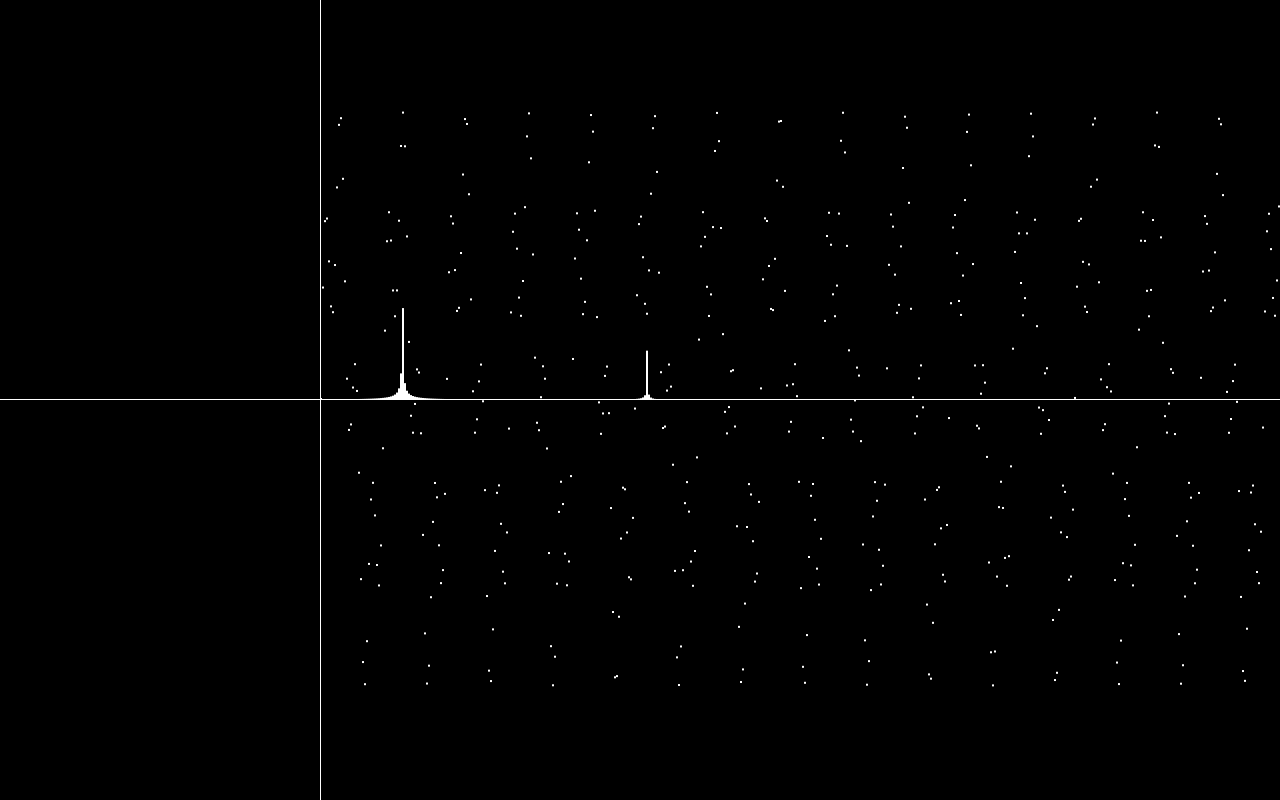
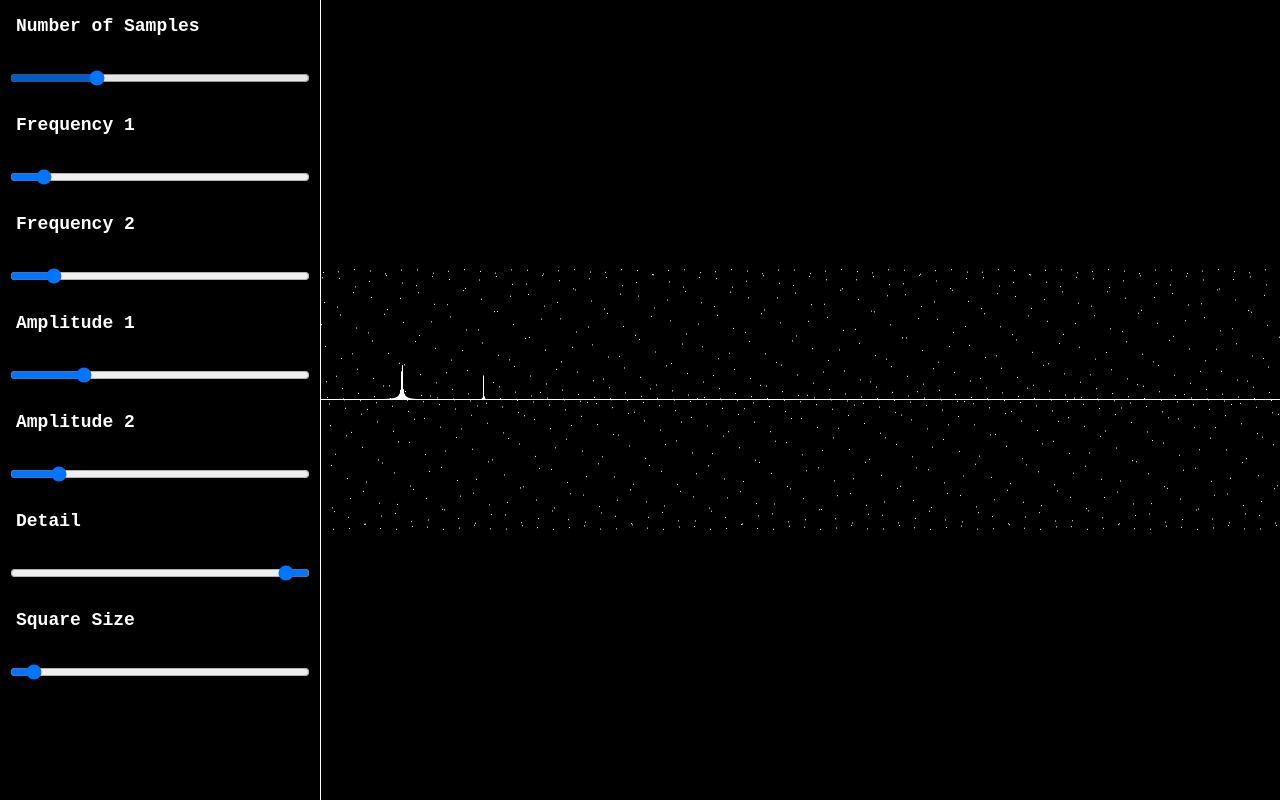
Before and after one commit to N-bred/waveVisualizer, a plain HTML site: page index.html in a window 1280 px wide. Drawn offline with Linux system fonts and the light colour scheme.

Commit message:
Added GUI

```diff
--- a/app.js
+++ b/app.js
@@ -21,8 +21,7 @@ ctx.fillStyle = 'white'
 
 const axisLineWidth = 1;
 
-ctx.fillRect(0, -HEIGHT / 2, axisLineWidth, HEIGHT)
-ctx.fillRect(-WIDTH / 4, 0, WIDTH, axisLineWidth)
+
 
 ctx.stroke()
 
@@ -40,7 +39,7 @@ const complex = (re, im, freq) => {
             return complex(this.re / n, this.im / n, this.freq);
         },
 
-        magnitude(){
+        magnitude() {
             return Math.sqrt(this.re * this.re + this.im * this.im);
         },
 
@@ -50,17 +49,22 @@ const complex = (re, im, freq) => {
     }
 }
 
-const signal = []
-// const signal = [100, 100, 100, -100, -100, -100, 100, 100, 100, -100, -100, -100]
-const N = 128;
-const freq = 4;
-const freq2 = 5;
-const amp = 100;
-const duration = 1;
-const delta_t = duration / N;
+let signal = []
 
-for (let i = 0; i < N ; i+=.1) {
-    signal.push(((amp * Math.sin(i * 2)) + (50 * Math.sin(i * 8))))
+const props = {
+    N: 128,
+    freq: 4,
+    freq2: 8,
+    amp: 100,
+    amp2: 50,
+    detail: 0.1,
+    squareSize: 1,
+}
+
+const createArray = () => {
+    for (let i = 0; i < props.N; i += props.detail) {
+        signal.push(((props.amp * Math.sin(i * props.freq)) + (props.amp2 * Math.sin(i * props.freq2))))
+    }
 }
 
 function dft(x) {
@@ -86,15 +90,30 @@ function dft(x) {
 
 
 // Canvas Function drawer
+let values = dft(signal)
+let frameRequest = null;
 
-const squareSize = 2;
+const animate = (i) => {
+    ctx.clearRect(-WIDTH / 2, -HEIGHT / 2, WIDTH * 2, HEIGHT * 2);
+    ctx.fillRect(0, -HEIGHT / 2, axisLineWidth, HEIGHT)
+    ctx.fillRect(0, 0, WIDTH, axisLineWidth)
 
-signal.forEach((val, i) => {
-    ctx.fillRect(i * squareSize, val * squareSize, squareSize, squareSize)
-})
+    signal.forEach((val, i) => {
+        ctx.fillRect(i * props.squareSize, val * props.squareSize, props.squareSize, props.squareSize)
+    })
 
-const values = dft(signal)
+    values.forEach((c, i) => {
+        ctx.fillRect(i * props.squareSize, 0 * props.squareSize, props.squareSize, props.squareSize * c.magnitude())
+    })
 
-values.forEach((c, i) => {
-    ctx.fillRect(i * squareSize, 0 * squareSize, squareSize, squareSize * c.magnitude())
-})
+    frameRequest = requestAnimationFrame(animate)
+}
+
+const rebuild = () => {
+    signal = [];
+    createArray();
+    values = dft(signal);
+}
+
+rebuild()
+animate()
--- /dev/null
+++ b/gui.js
@@ -0,0 +1,114 @@
+// GUI
+
+const N1el = document.getElementById('numberOfSamples')
+const freq1el = document.getElementById('freq1')
+const freq2el = document.getElementById('freq2')
+const amp1el = document.getElementById('amp1')
+const amp2el = document.getElementById('amp2')
+const detailel = document.getElementById('detail')
+const squareSizeel = document.getElementById('squareSize')
+
+N1el.value = props.N
+freq1el.value = props.freq
+freq2el.value = props.freq2
+amp1el.value = props.amp
+amp2el.value = props.amp2
+detailel.value = props.detail
+squareSizeel.value = props.squareSize
+
+N1el.addEventListener('mousemove', e => {
+    const val = parseFloat(e.target.value);
+    props.N = val;
+    rebuild()
+})
+
+N1el.addEventListener('change', e => {
+    const val = parseFloat(e.target.value);
+    props.N = val;
+    rebuild()
+})
+
+freq1el.addEventListener('mousemove', e => {
+    let val = parseFloat(e.target.value);
+    props.freq = val;
+    rebuild()
+})
+
+freq1el.addEventListener('change', e => {
+    let val = parseFloat(e.target.value);
+    props.freq = val;
+    rebuild()
+})
+
+
+freq2el.addEventListener('mousemove', e => {
+    const val = parseFloat(e.target.value);
+    props.freq2 = val;
+    rebuild()
+})
+
+freq2el.addEventListener('change', e => {
+    const val = parseFloat(e.target.value);
+    props.freq2 = val;
+    rebuild()
+})
+
+
+amp1el.addEventListener('mousemove', e => {
+    const val = parseFloat(e.target.value);
+    props.amp = val;
+    rebuild()
+})
+amp1el.addEventListener('change', e => {
+    const val = parseFloat(e.target.value);
+    props.amp = val;
+    rebuild()
+})
+
+amp2el.addEventListener('mousemove', e => {
+    const val = parseFloat(e.target.value);
+    props.amp2 = val;
+    rebuild()
+})
+amp2el.addEventListener('change', e => {
+    const val = parseFloat(e.target.value);
+    props.amp2 = val;
+    rebuild()
+})
+
+detailel.addEventListener('mousemove', e => {
+    const val = parseFloat(e.target.value);
+    props.detail = val;
+    rebuild()
+})
+detailel.addEventListener('change', e => {
+    const val = parseFloat(e.target.value);
+    props.detail = val;
+    rebuild()
+})
+
+squareSizeel.addEventListener('mousemove', e => {
+    const val = parseFloat(e.target.value);
+    props.squareSize = val;
+    rebuild()
+})
+squareSizeel.addEventListener('change', e => {
+    const val = parseFloat(e.target.value);
+    props.squareSize = val;
+    rebuild()
+})
+
+
+let paused = false;
+
+window.addEventListener('keyup', (e) => {
+    if (e.key === 'p') {
+        if (paused) {
+            animate();
+            paused = false;
+        } else {
+            cancelAnimationFrame(frameRequest)
+            paused = true;
+        }
+    }
+})
--- a/index.html
+++ b/index.html
@@ -1,13 +1,35 @@
 <!DOCTYPE html>
 <html lang="en">
+
 <head>
     <meta charset="UTF-8">
     <meta name="viewport" content="width=device-width, initial-scale=1.0">
     <title>DFT</title>
     <link rel="stylesheet" href="styles.css">
     <script src="app.js" defer></script>
+    <script src="gui.js" defer></script>
 </head>
+
 <body>
     <canvas id="canvas"></canvas>
+
+    <div class="gui">
+        <label for="numberOfSamples">Number of Samples</label>
+        <input type="range" min="0" max="512" step="2" id="numberOfSamples">
+        <label for="freq1">Frequency 1</label>
+        <input type="range" min="0" max="100" step="1" id="freq1">
+        <label for="freq2">Frequency 2</label>
+        <input type="range" min="0" max="100" step="0.1" id="freq2">
+        <label for="amp1">Amplitude 1</label>
+        <input type="range" min="0" max="500" step="0.1" id="amp1">
+        <label for="amp2">Amplitude 2</label>
+        <input type="range" min="0" max="500" step="0.1" id="amp2">
+        <label for="detail">Detail</label>
+        <input type="range" min="0.1" max="1" step="0.1" id="detail">
+        <label for="squareSize">Square Size</label>
+        <input type="range" min="1" max="10" step="1" id="squareSize">
+
+    </div>
 </body>
+
 </html>
--- a/styles.css
+++ b/styles.css
@@ -8,9 +8,36 @@
 body {
     background: black;
     overflow: hidden;
+    font-family: 'Courier New', Courier, monospace
 }
 
 canvas {
     --scaling: 2;
     scale: var(--scaling);
 }
+
+.gui {
+    position: absolute;
+    top: 0;
+    left: 0;
+    display: flex;
+    flex-direction: column;
+    width: 300px;
+}
+
+.gui > *:not(label) {
+    margin: 10px 10px 5px;
+    width: 100%;
+    padding: .5rem 1rem;
+}
+
+label {
+    color: white;
+    font-weight: 600;
+    font-size: 18px;
+    padding: 1rem;
+}
+
+#detail {
+    direction: rtl;
+}
```
